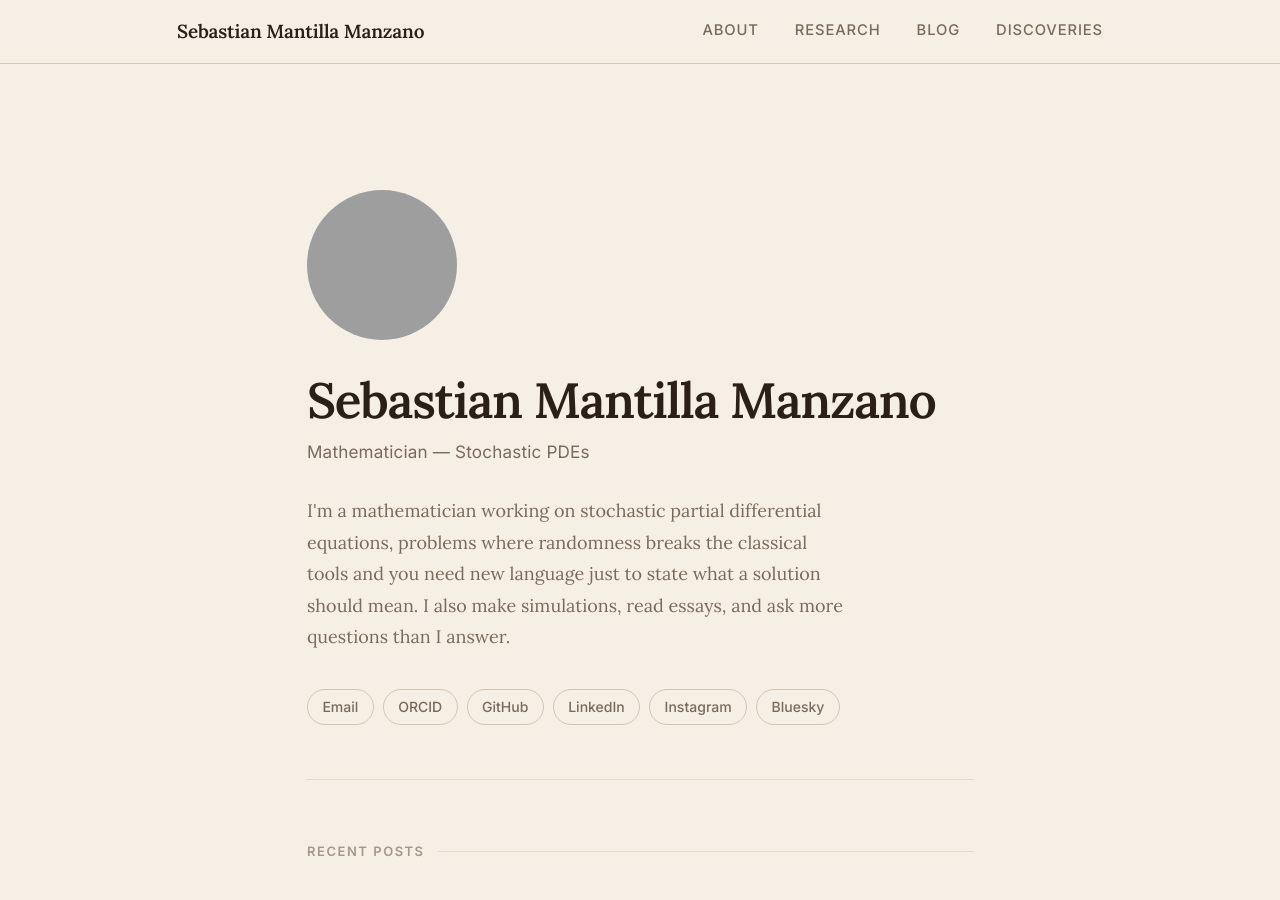
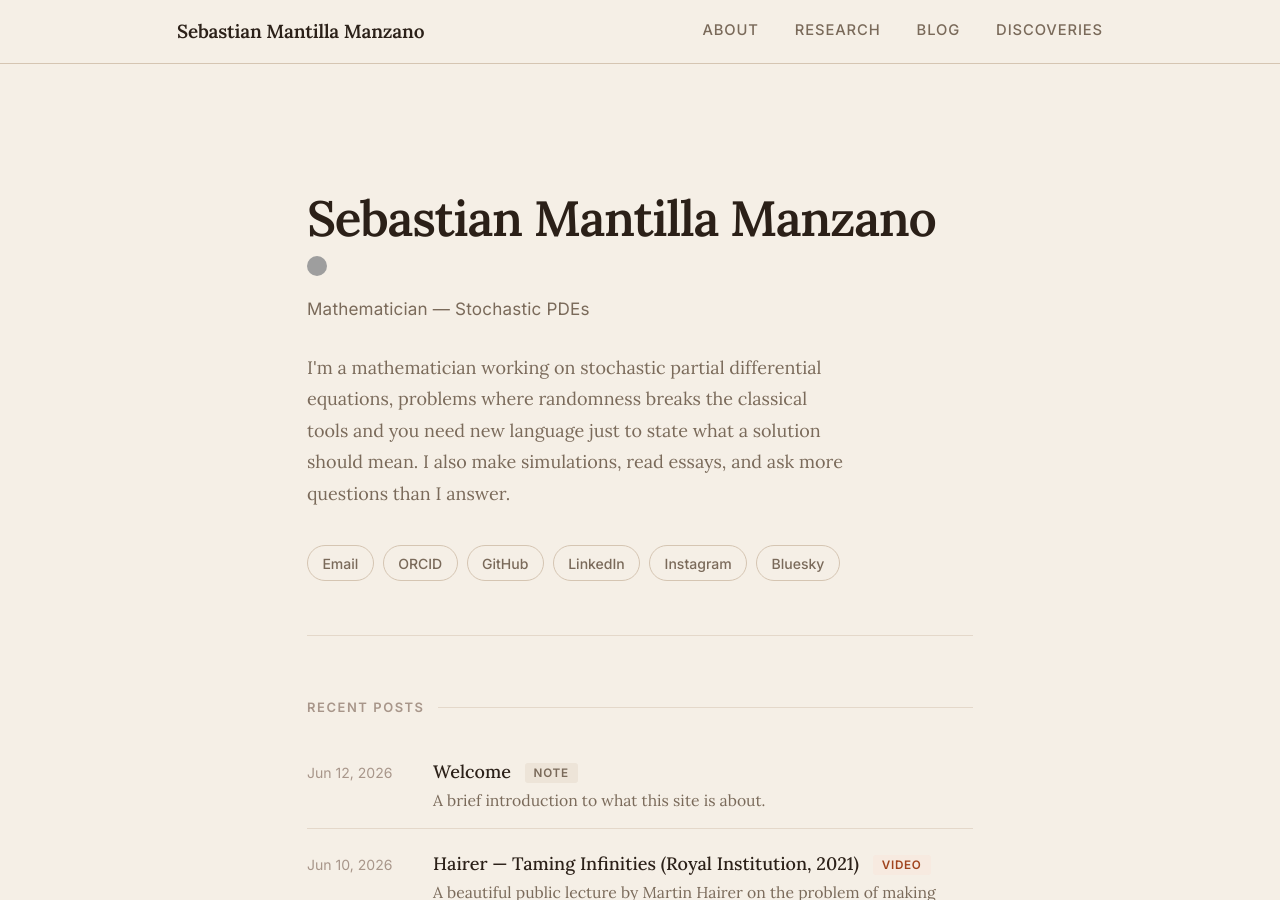
Before and after one commit to Sebas-Manti/Sebas-Manti.github.io, a Jekyll site: the page built from index.html, in a window 1280 px wide and 900 px high. Built offline with Jekyll 4.4.1, drawn with Linux system fonts in a browser that asks for light colours; grey boxes are pictures that could not be loaded.

Commit message:
changing pp

```diff
--- a/assets/css/main.css
+++ b/assets/css/main.css
@@ -265,11 +265,11 @@ th {
    HOME HERO
    ========================================================================== */
 .profile-photo {
-  width: 150px;
-  height: 150px;
+  width: 20px;
+  height: 20px;
   border-radius: 50%;
   object-fit: cover;
-  margin-bottom: 1.75rem;
+  margin-bottom: 1rem;
 }
 
 .home-hero {
--- a/index.html
+++ b/index.html
@@ -6,8 +6,8 @@ title: Home
 
   <!-- ── Hero ─────────────────────────────────────────────────── -->
   <section class="home-hero">
+    <h1 class="home-hero__name">{{ site.title }}</h1>
     <img src="{{ '/assets/img/profile.png' | relative_url }}" alt="{{ site.title }}" class="profile-photo">
-    <h1 class="home-hero__name">{{ site.title }}</h1>
     <p class="home-hero__tagline">{{ site.tagline }}</p>
     <p class="home-hero__about">
       I'm a mathematician working on stochastic partial differential
```
